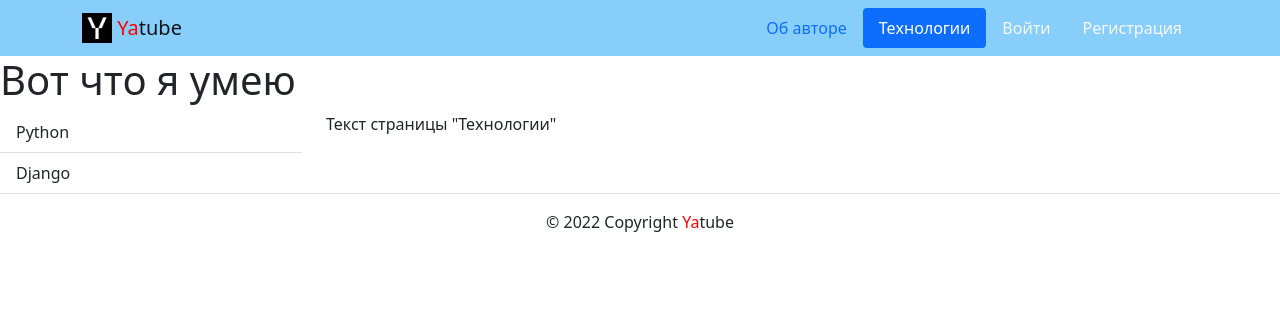
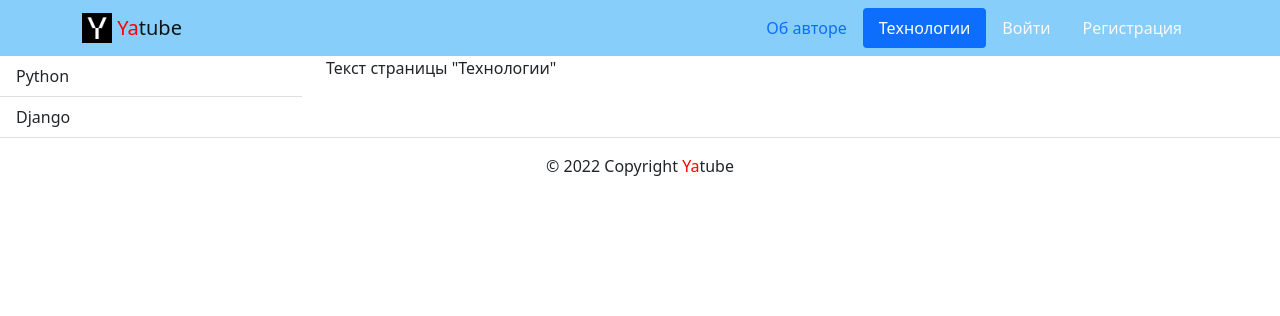
Before and after one commit to sniki-ld/Yatube, a Django app: page /about/tech/ in a window 1280 px wide. Shown: the top 316 px of the page. Run offline with Django 3.2, Linux system fonts and the light colour scheme; some libraries are stand-ins or nearby versions.

Commit message:
fixed bug

```diff
--- a/yatube/templates/about/tech.html
+++ b/yatube/templates/about/tech.html
@@ -4,7 +4,6 @@
 {% block content %}
 {% comment %} Колонки с отступом сверху и снизу {% endcomment %}
 <div class="row">
-  <h1>Вот что я умею</h1>
   <aside class="col-12 col-md-3">
     <ul class="list-group list-group-flush">
       <li class="list-group-item">
```
